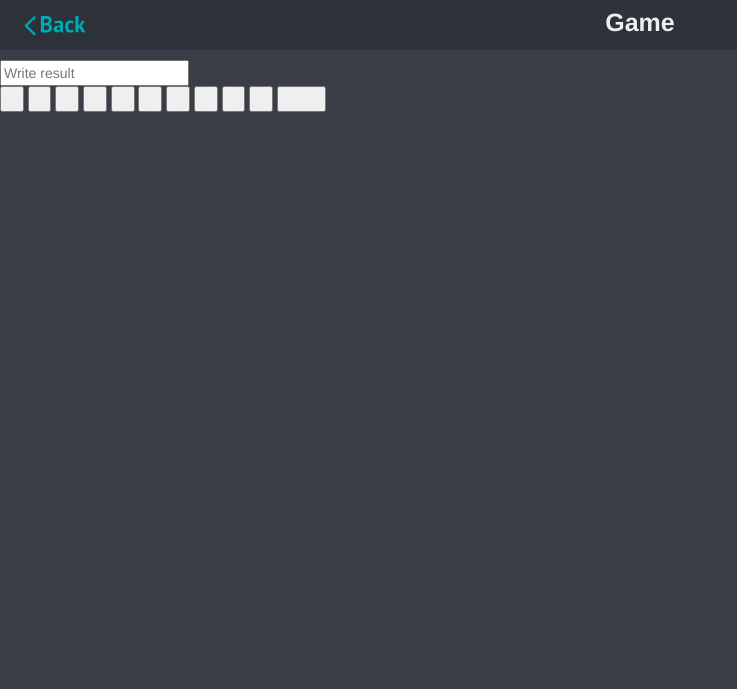
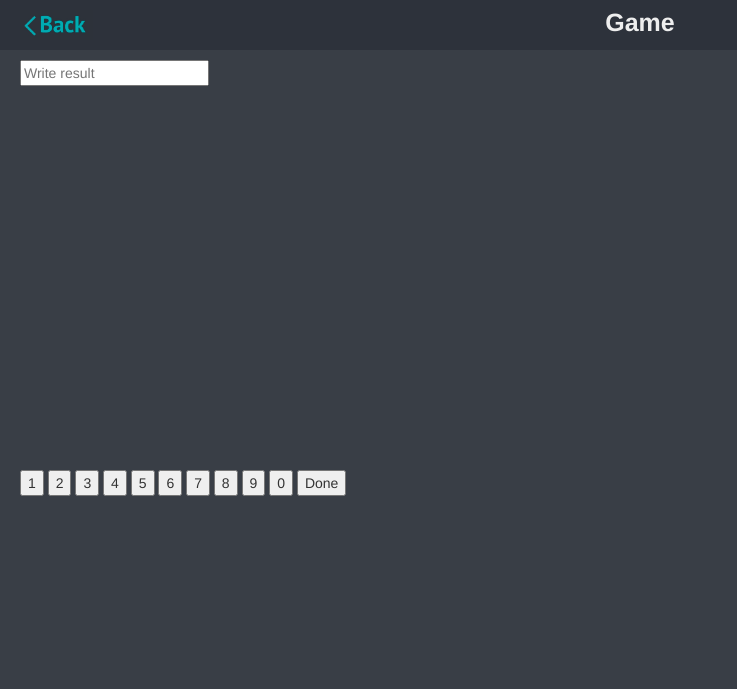
Before and after one commit to ViktorKuzmanov/Get-Numerate-App, a PHP site: page /game.html in a window 1280 px wide. Shown: the top 689 px of the page, without its empty margins (0-737 px from the left). Run offline with PHP 8.4, Linux system fonts and the light colour scheme.

Commit message:
add flex container

```diff
--- a/css/game.css
+++ b/css/game.css
@@ -1,6 +1,5 @@
 body {
   background-color: #393e46;
-  color: #eeeeee;
 }
 
 #navbar {
@@ -9,6 +8,7 @@
   align-items: center;
   justify-content: center;
   background-color: #2d323b;
+  color: #eeeeee;
 }
 
 #navbar label {
@@ -26,4 +26,20 @@
 #navbar #backButton img {
   height: 30px;
 }
+
+.flexContainer {
+  display: flex;
+  flex-direction: column;
+  margin-left: 20px;
+  height: 80vh;
+}
+
+.flexContainer #operationDiv {
+  flex: 2;
+  color: #eeeeee;
+}
+
+.flexContainer #numpad {
+  flex: 1;
+}
 /*# sourceMappingURL=game.css.map */
--- a/game.html
+++ b/game.html
@@ -33,6 +33,8 @@
 			<button id="backButton" onclick="goBack()"><img src="./assets/goBack.jpg" alt="buton image" /></button>
 			<label>Game</label>
 		</div>
+		<div class="flexContainer">
+			<div id="operationDiv">
 				<p>
 					<span id="textBefore"></span>
 					<span id="num1"></span>
@@ -41,7 +43,8 @@
 					<span id="textAfter"></span>
 				</p>
 				<input id="result" type="number" placeholder="Write result" />
-		<p>
+			</div>
+			<p id="numpad">
 				<input type="button" value="1" onClick="addNumber(this);" />
 				<input type="button" value="2" onClick="addNumber(this);" />
 				<input type="button" value="3" onClick="addNumber(this);" />
@@ -54,6 +57,7 @@
 				<input type="button" value="0" onClick="addNumber(this);" />
 				<input type="button" value="Done" onClick="checkIfResultIsCorrect()" />
 			</p>
+		</div>
 		<script src="./js/game.js"></script>
 	</body>
 </html>
--- a/scss/game.scss
+++ b/scss/game.scss
@@ -1,9 +1,23 @@
 @import "./general";
 body {
     background-color: $backgroundColor;
-    color: $textColor;
 }
 
 #navbar {
     @include navBarStyle;
+    color: $textColor;
 }
+
+.flexContainer {
+    display: flex;
+    flex-direction: column;
+    margin-left: 20px;
+    height: 80vh;
+    #operationDiv {
+        flex: 2;
+        color: $textColor;
+    }
+    #numpad {
+        flex: 1;
+    }
+}
```
Also changed, not shown: 1 other file. Lines whose indentation alone changed are shown as unchanged.
